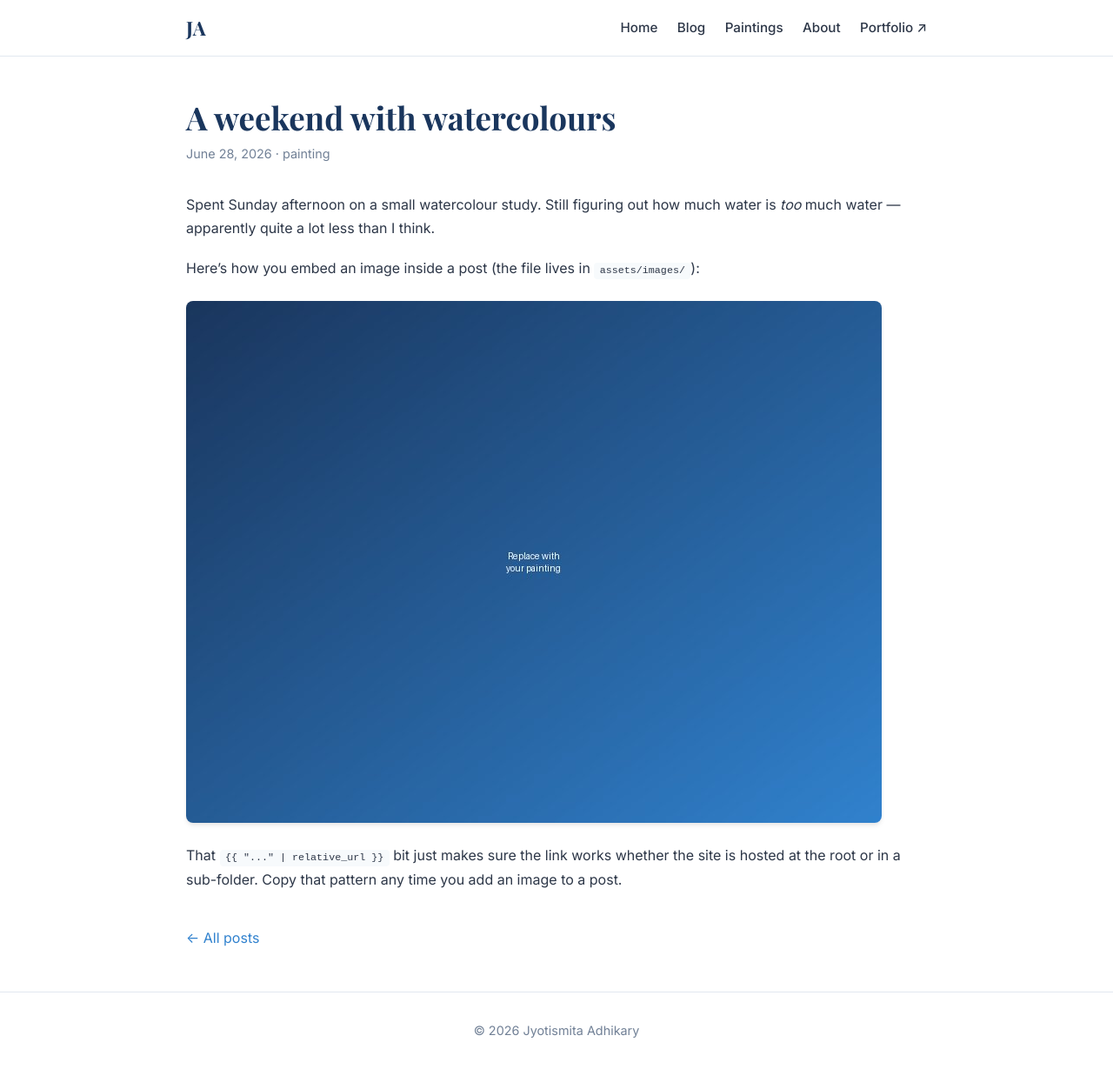
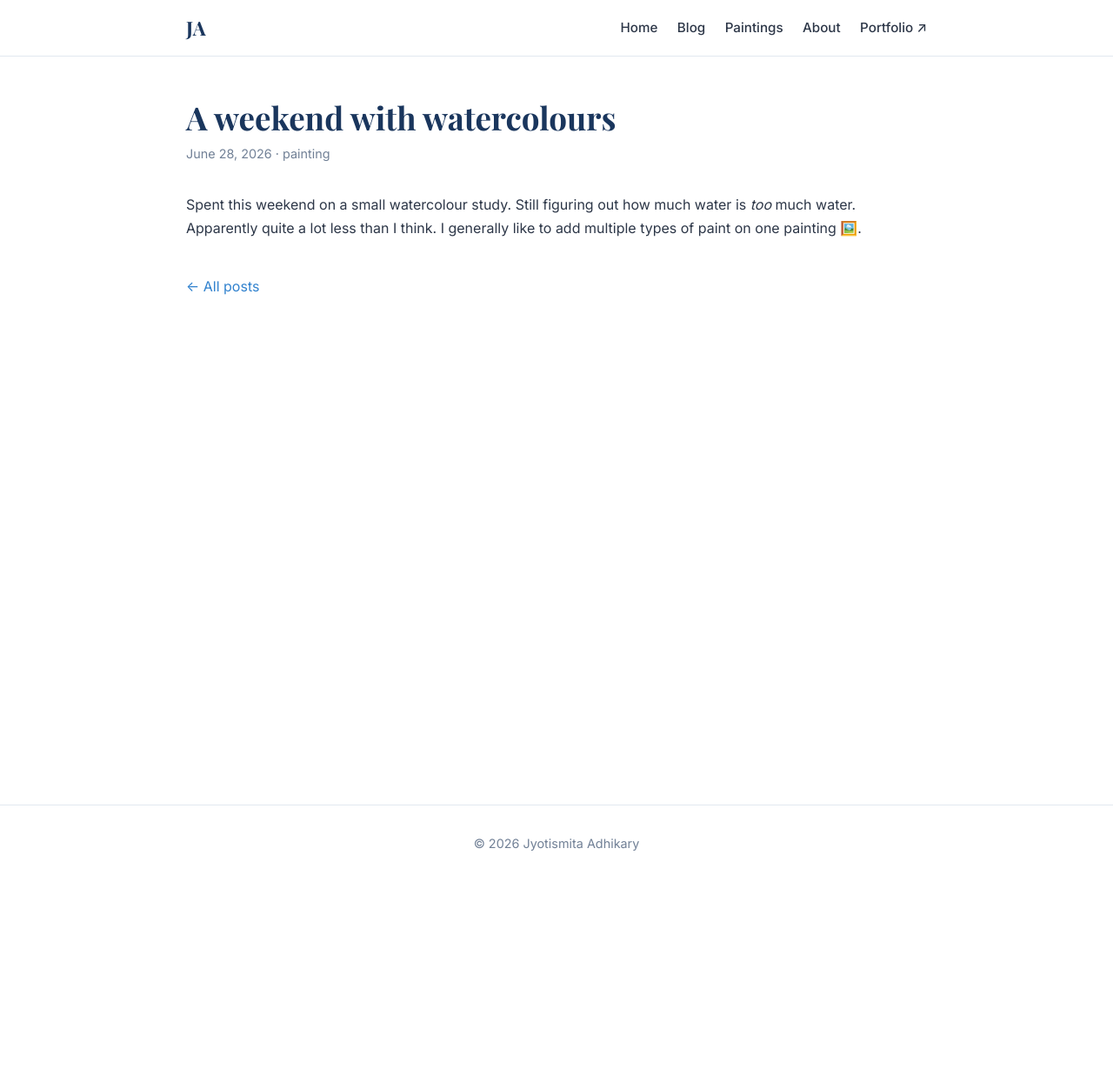
Before and after one commit to JyotismitaAdhikary/Creative, a Jekyll site: the page built from _posts/2026-06-28-a-weekend-with-watercolours.md, in a window 1280 px wide and 1229 px high. Shown: the whole window at 87% size. Built offline with Jekyll 4.4.1, drawn with Linux system fonts in a browser that asks for light colours.

Commit message:
Update 2026-06-28-a-weekend-with-watercolours.md

```diff
--- a/_posts/2026-06-28-a-weekend-with-watercolours.md
+++ b/_posts/2026-06-28-a-weekend-with-watercolours.md
@@ -5,13 +5,4 @@ date: 2026-06-28
 tags: [painting]
 ---
 
-Spent Sunday afternoon on a small watercolour study. Still figuring out how much
-water is *too* much water — apparently quite a lot less than I think.
-
-Here's how you embed an image inside a post (the file lives in `assets/images/`):
-
-![A watercolour study]({{ "/assets/images/painting1.jpg" | relative_url }})
-
-That `{% raw %}{{ "..." | relative_url }}{% endraw %}` bit just makes sure the
-link works whether the site is hosted at the root or in a sub-folder. Copy that
-pattern any time you add an image to a post.
+Spent this weekend on a small watercolour study. Still figuring out how much water is *too* much water. Apparently quite a lot less than I think. I generally like to add multiple types of paint on one painting 🖼️.
```
